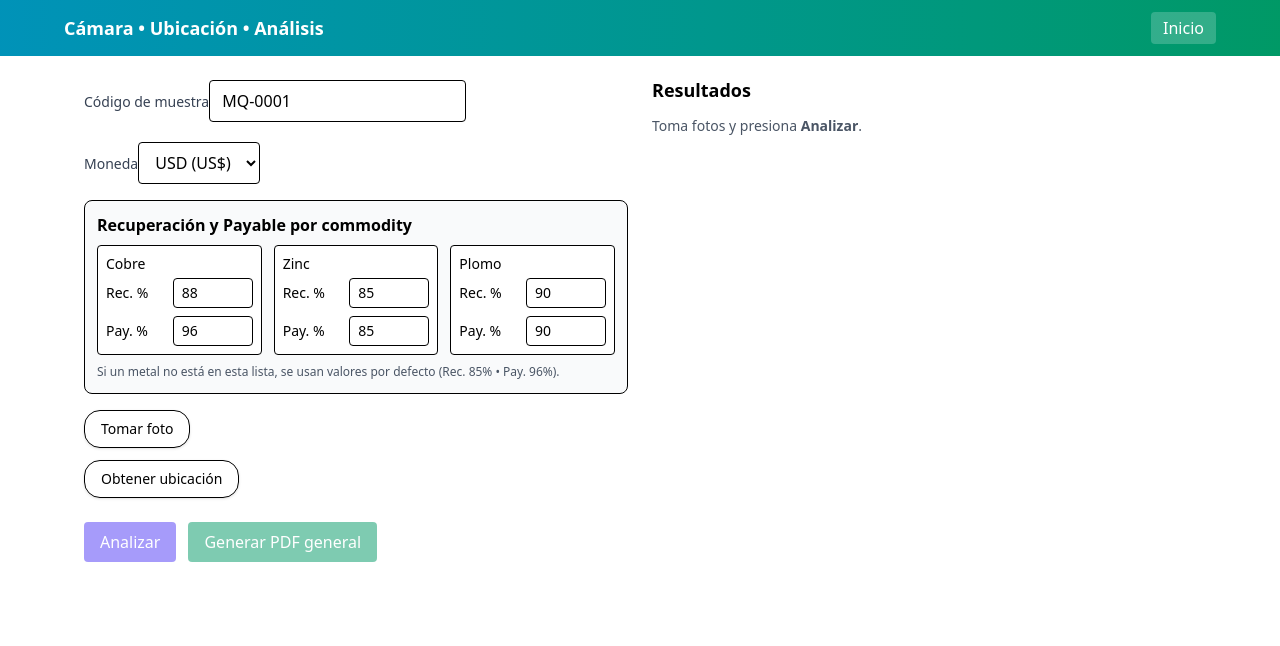
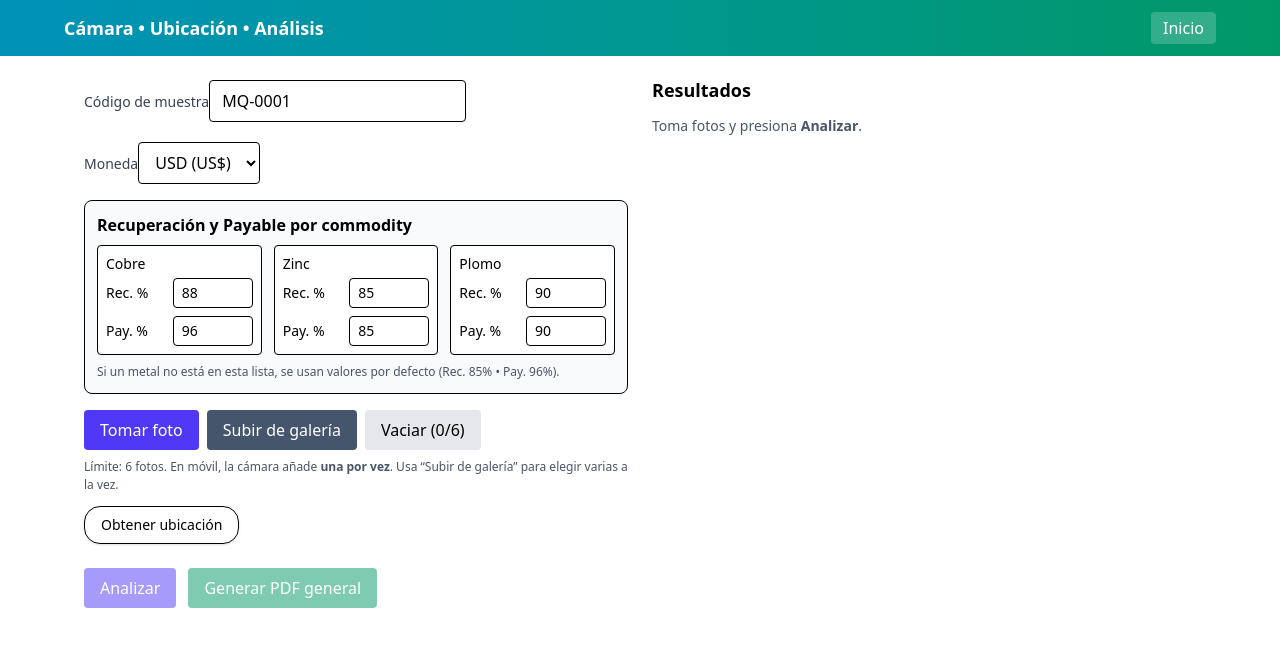
Before and after one commit to walterseb2021-code/minquant_wsca_app, a Next.js app: page /analisis in a window 1280 px wide. Shown: the top 646 px of the page. Built offline with nearby package versions, Linux system fonts and the light colour scheme.

Commit message:
fix(camera): móvil agrega sin reemplazar + galería múltiple (máx 6)

```diff
--- a/components/CameraCapture.tsx
+++ b/components/CameraCapture.tsx
@@ -1,46 +1,185 @@
 "use client";
+
 import React from "react";
 
 export type CapturedPhoto = { file: File; url: string; takenAt: string };
 
 type Props = {
   onPhotos: (photos: CapturedPhoto[]) => void;
-  multiple?: boolean;
+  /** Máximo de fotos permitidas (por defecto 6) */
+  max?: number;
 };
 
-export default function CameraCapture({ onPhotos, multiple = true }: Props) {
-  const inputRef = React.useRef<HTMLInputElement | null>(null);
+const DEFAULT_MAX = 6;
 
-  const handleChange = (e: React.ChangeEvent<HTMLInputElement>) => {
-    const files = Array.from(e.target.files || []);
-    const photos: CapturedPhoto[] = files.map((file) => ({
-      file,
-      url: URL.createObjectURL(file),
-      takenAt: new Date().toISOString(),
-    }));
-    if (photos.length) onPhotos(photos);
-    // Permite volver a abrir la cámara sin recargar
-    if (inputRef.current) inputRef.current.value = "";
+export default function CameraCapture({ onPhotos, max = DEFAULT_MAX }: Props) {
+  const [photos, setPhotos] = React.useState<CapturedPhoto[]>([]);
+  const camRef = React.useRef<HTMLInputElement | null>(null);
+  const galRef = React.useRef<HTMLInputElement | null>(null);
+
+  // Notificar al padre ante cualquier cambio
+  React.useEffect(() => {
+    onPhotos(photos);
+  }, [photos, onPhotos]);
+
+  // Utilidad: crea el objeto CapturedPhoto
+  function makePhoto(file: File): CapturedPhoto {
+    const url = URL.createObjectURL(file);
+    return { file, url, takenAt: new Date().toISOString() };
+  }
+
+  // Agrega 1 (cámara)
+  function pushOne(file?: File | null) {
+    if (!file) return;
+    setPhotos((prev) => {
+      if (prev.length >= max) {
+        alert(`Solo se permiten ${max} fotos. El resto será ignorado.`);
+        return prev;
+      }
+      return [...prev, makePhoto(file)];
+    });
+  }
+
+  // Agrega varias (galería)
+  function pushMany(list: FileList | null) {
+    if (!list || !list.length) return;
+    setPhotos((prev) => {
+      const cupo = Math.max(0, max - prev.length);
+      if (cupo <= 0) {
+        alert(`Ya tienes ${max} fotos. No se añadirán más.`);
+        return prev;
+      }
+      const slice = Array.from(list).slice(0, cupo);
+      const added = slice.map(makePhoto);
+      if (list.length > slice.length) {
+        alert(
+          `Límite ${max}: se añadieron ${slice.length} y se ignoraron ${
+            list.length - slice.length
+          }.`
+        );
+      }
+      return [...prev, ...added];
+    });
+  }
+
+  // Limpia value para que el mismo archivo vuelva a disparar onChange
+  function resetInput(el?: HTMLInputElement | null) {
+    if (el) el.value = "";
+  }
+
+  // Cámara (1 por vez)
+  const onCamChange = (e: React.ChangeEvent<HTMLInputElement>) => {
+    pushOne(e.target.files?.[0]);
+    resetInput(camRef.current);
   };
 
+  // Galería (múltiple)
+  const onGalChange = (e: React.ChangeEvent<HTMLInputElement>) => {
+    pushMany(e.target.files);
+    resetInput(galRef.current);
+  };
+
+  // Eliminar una
+  function removeAt(idx: number) {
+    setPhotos((prev) => {
+      const p = prev[idx];
+      try {
+        URL.revokeObjectURL(p.url);
+      } catch {}
+      return prev.filter((_, i) => i !== idx);
+    });
+  }
+
+  // Vaciar todas
+  function clearAll() {
+    if (!photos.length) return;
+    if (!confirm("¿Quitar todas las fotos?")) return;
+    photos.forEach((p) => {
+      try {
+        URL.revokeObjectURL(p.url);
+      } catch {}
+    });
+    setPhotos([]);
+  }
+
   return (
-    <div className="flex items-center gap-3">
+    <div>
+      {/* Botonera */}
+      <div className="flex flex-wrap items-center gap-2">
+        <button
+          type="button"
+          onClick={() => camRef.current?.click()}
+          className="px-4 py-2 rounded bg-indigo-600 text-white hover:bg-indigo-700"
+          title="Abrir cámara (móvil) o selector de cámara"
+        >
+          Tomar foto
+        </button>
+
+        <button
+          type="button"
+          onClick={() => galRef.current?.click()}
+          className="px-4 py-2 rounded bg-slate-600 text-white hover:bg-slate-700"
+          title="Seleccionar desde galería/archivos"
+        >
+          Subir de galería
+        </button>
+
+        <button
+          type="button"
+          onClick={clearAll}
+          className="px-4 py-2 rounded bg-gray-200 hover:bg-gray-300"
+          disabled={!photos.length}
+        >
+          Vaciar ({photos.length}/{max})
+        </button>
+      </div>
+
+      {/* Inputs ocultos */}
+      {/* Cámara: 1 por vez, con cámara trasera si existe */}
       <input
-        ref={inputRef}
+        ref={camRef}
         type="file"
         accept="image/*"
         capture="environment"
-        multiple={multiple}
-        onChange={handleChange}
+        onChange={onCamChange}
         className="hidden"
       />
-      <button
-        type="button"
-        onClick={() => inputRef.current?.click()}
-        className="px-4 py-2 rounded-2xl shadow border text-sm"
-      >
-        Tomar foto
-      </button>
+      {/* Galería: múltiples */}
+      <input
+        ref={galRef}
+        type="file"
+        accept="image/*"
+        multiple
+        onChange={onGalChange}
+        className="hidden"
+      />
+
+      {/* Miniaturas rápidas (opcional, tu page.tsx ya muestra, pero ayuda aquí también) */}
+      {photos.length > 0 && (
+        <div className="mt-3 grid grid-cols-2 md:grid-cols-3 gap-3">
+          {photos.map((p, i) => (
+            <div key={`${p.takenAt}-${i}`} className="border rounded overflow-hidden relative">
+              <img src={p.url} alt={`foto_${i + 1}`} className="w-full h-28 object-cover" />
+              <div className="px-2 py-1 text-[11px] truncate">
+                {p.file.name || `foto_${i + 1}.jpg`}
+              </div>
+              <button
+                type="button"
+                onClick={() => removeAt(i)}
+                className="absolute top-1 right-1 text-xs bg-black/60 text-white rounded px-1 py-0.5"
+                title="Quitar"
+              >
+                ✕
+              </button>
+            </div>
+          ))}
+        </div>
+      )}
+
+      <p className="text-[12px] text-gray-600 mt-2">
+        Límite: {max} fotos. En móvil, la cámara añade <b>una por vez</b>. Usa “Subir de galería”
+        para elegir varias a la vez.
+      </p>
     </div>
   );
 }
```
